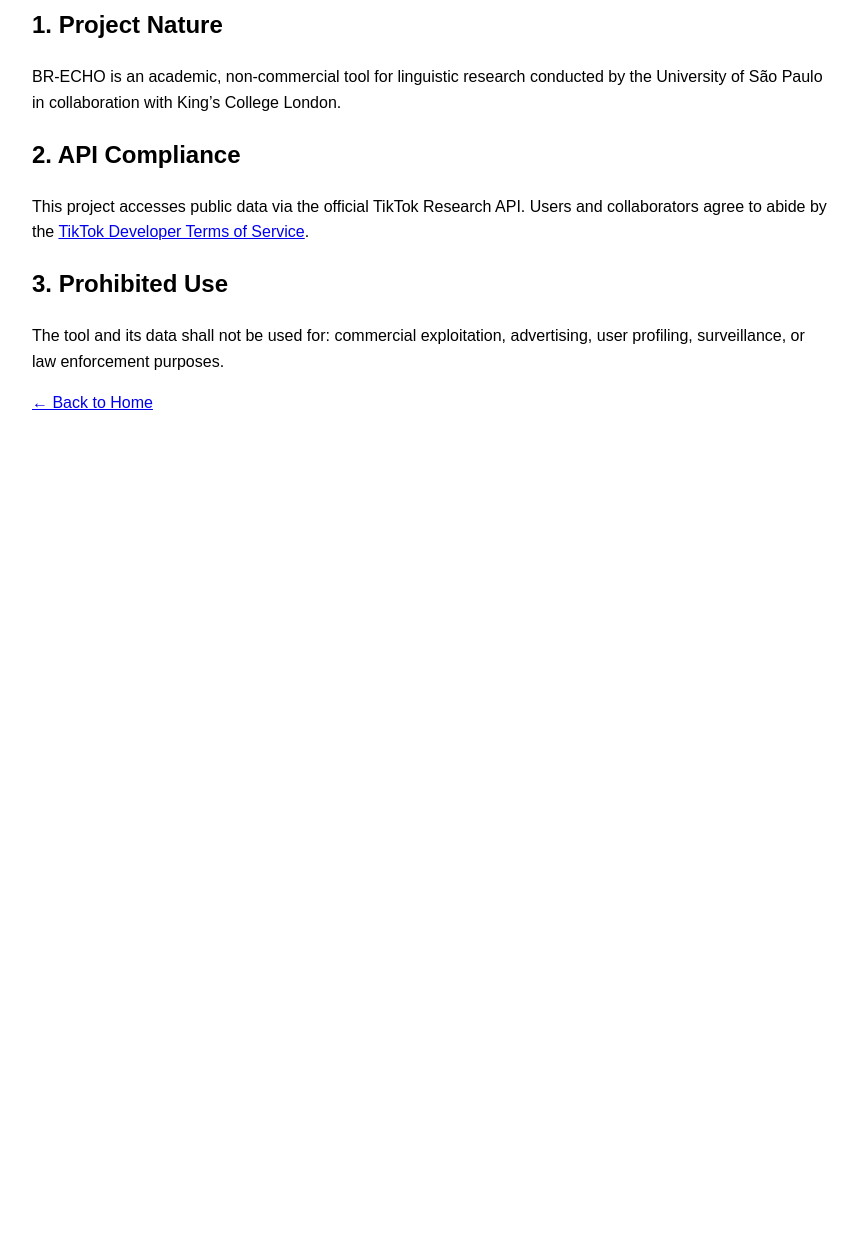
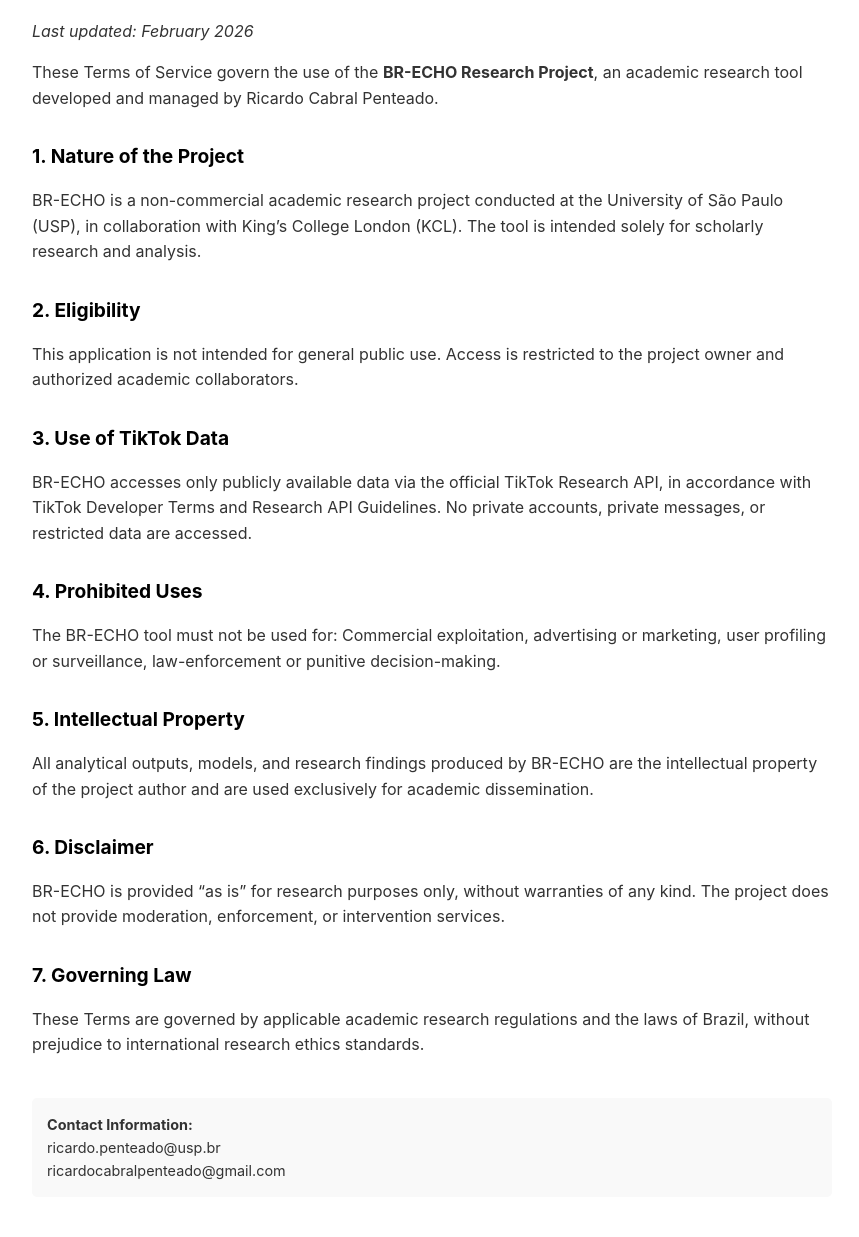
Before and after one commit to Penteado89/br-echo, a plain HTML site: page terms.html in a window 1280 px wide. Shown: the part 152-1389 px from the top of the page, without its empty margins (208-1067 px from the left). Before the commit the page ends 800 px from the top, so only its background shows below. Drawn offline with Linux system fonts and the light colour scheme.

Commit message:
Update terms.html

```diff
--- a/terms.html
+++ b/terms.html
@@ -2,22 +2,46 @@
 <html lang="en">
 <head>
     <meta charset="UTF-8">
-    <title>Terms of Service - BR-ECHO</title>
-    <style>body { font-family: sans-serif; line-height: 1.6; max-width: 800px; margin: 40px auto; padding: 0 20px; }</style>
+    <title>Terms of Service - BR-ECHO Research Project</title>
+    <style>
+        body { font-family: -apple-system, system-ui, sans-serif; line-height: 1.6; color: #333; max-width: 800px; margin: 40px auto; padding: 0 20px; }
+        h1 { color: #fe2c55; border-bottom: 1px solid #eee; padding-bottom: 10px; }
+        h2 { font-size: 1.2em; margin-top: 30px; color: #000; }
+        .contact { background: #f9f9f9; padding: 15px; border-radius: 5px; font-size: 0.9em; margin-top: 40px; }
+    </style>
 </head>
 <body>
+    <p><a href="index.html" style="color: #666; text-decoration: none;">&larr; Home</a></p>
     <h1>Terms of Service</h1>
-    <p>Last updated: February 2026</p>
+    <p><em>Last updated: February 2026</em></p>
 
-    <h2>1. Project Nature</h2>
-    <p>BR-ECHO is an academic, non-commercial tool for linguistic research conducted by the University of São Paulo in collaboration with King’s College London.</p>
+    <p>These Terms of Service govern the use of the <strong>BR-ECHO Research Project</strong>, an academic research tool developed and managed by Ricardo Cabral Penteado.</p>
 
-    <h2>2. API Compliance</h2>
-    <p>This project accesses public data via the official TikTok Research API. Users and collaborators agree to abide by the <a href="https://developers.tiktok.com/pd/terms-of-service">TikTok Developer Terms of Service</a>.</p>
+    <h2>1. Nature of the Project</h2>
+    <p>BR-ECHO is a non-commercial academic research project conducted at the University of São Paulo (USP), in collaboration with King’s College London (KCL). The tool is intended solely for scholarly research and analysis.</p>
 
-    <h2>3. Prohibited Use</h2>
-    <p>The tool and its data shall not be used for: commercial exploitation, advertising, user profiling, surveillance, or law enforcement purposes.</p>
+    <h2>2. Eligibility</h2>
+    <p>This application is not intended for general public use. Access is restricted to the project owner and authorized academic collaborators.</p>
 
-    <p><a href="index.html">← Back to Home</a></p>
+    <h2>3. Use of TikTok Data</h2>
+    <p>BR-ECHO accesses only publicly available data via the official TikTok Research API, in accordance with TikTok Developer Terms and Research API Guidelines. No private accounts, private messages, or restricted data are accessed.</p>
+
+    <h2>4. Prohibited Uses</h2>
+    <p>The BR-ECHO tool must not be used for: Commercial exploitation, advertising or marketing, user profiling or surveillance, law-enforcement or punitive decision-making.</p>
+
+    <h2>5. Intellectual Property</h2>
+    <p>All analytical outputs, models, and research findings produced by BR-ECHO are the intellectual property of the project author and are used exclusively for academic dissemination.</p>
+
+    <h2>6. Disclaimer</h2>
+    <p>BR-ECHO is provided “as is” for research purposes only, without warranties of any kind. The project does not provide moderation, enforcement, or intervention services.</p>
+
+    <h2>7. Governing Law</h2>
+    <p>These Terms are governed by applicable academic research regulations and the laws of Brazil, without prejudice to international research ethics standards.</p>
+
+    <div class="contact">
+        <strong>Contact Information:</strong><br>
+        ricardo.penteado@usp.br<br>
+        ricardocabralpenteado@gmail.com
+    </div>
 </body>
 </html>
```
